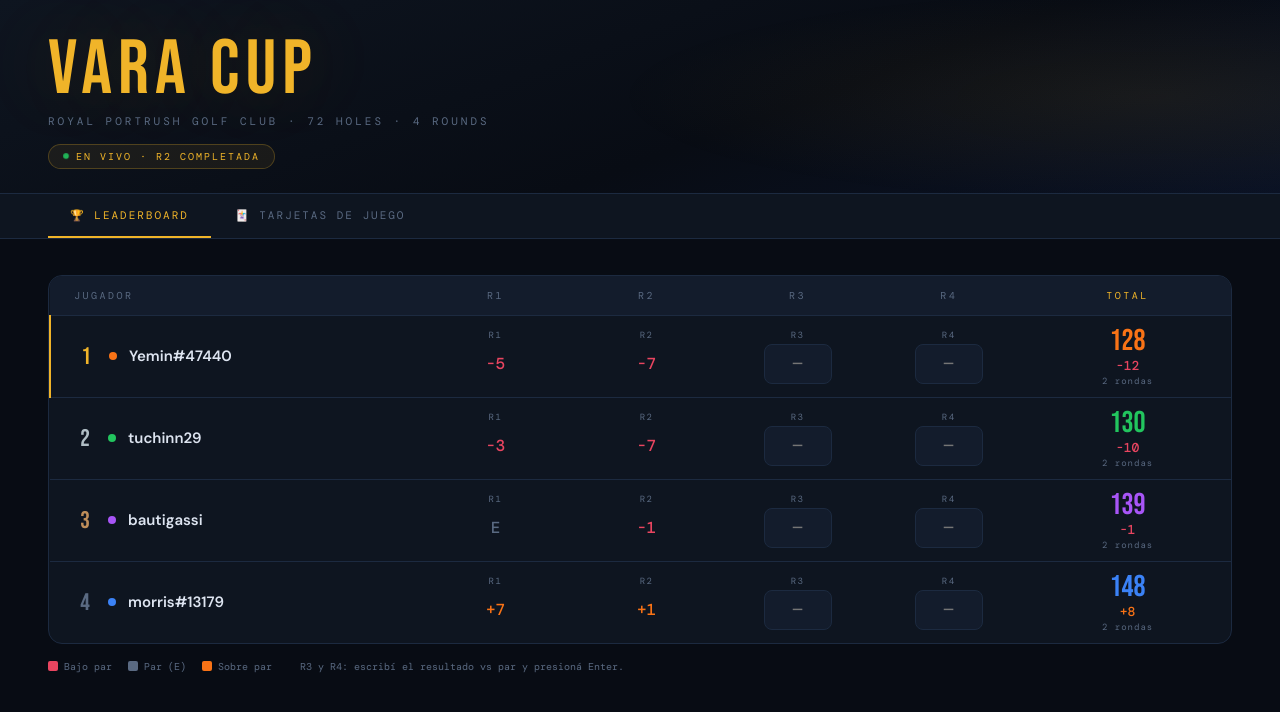
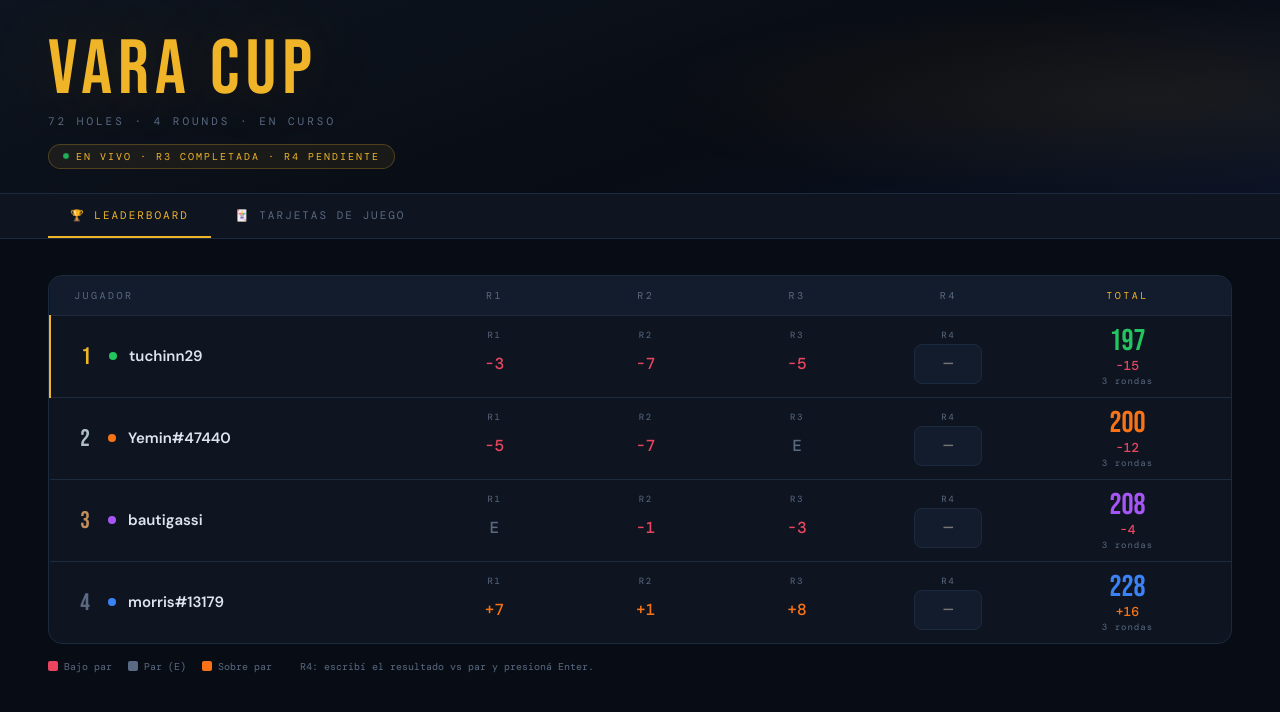
Before and after one commit to tuchinn1/varacupp, a plain HTML site: page index.html in a window 1280 px wide. Drawn offline with nearby package versions, Linux system fonts and the light colour scheme.

Commit message:
Add files via upload

```diff
--- a/index.html
+++ b/index.html
@@ -20,7 +20,7 @@
 }
 body { background:var(--bg); color:var(--text); font-family:'DM Sans',sans-serif; min-height:100vh; }
 
-/* ── HEADER ── */
+/* HEADER */
 header {
   padding:32px 48px 24px; border-bottom:1px solid var(--border);
   background:linear-gradient(160deg,#0e1520 0%,#080c14 60%,#0a1225 100%);
@@ -41,7 +41,7 @@ header::after {
 .pulse { width:6px; height:6px; border-radius:50%; background:#22c55e; animation:pulse 1.8s infinite; }
 @keyframes pulse { 0%,100%{opacity:1;transform:scale(1)} 50%{opacity:.3;transform:scale(.7)} }
 
-/* ── TABS ── */
+/* TABS */
 .tabs-bar {
   display:flex; gap:2px; padding:0 48px;
   background:var(--s1); border-bottom:1px solid var(--border);
@@ -53,11 +53,10 @@ header::after {
 }
 .tab:hover { color:var(--text); }
 .tab.active { color:var(--gold); border-bottom-color:var(--gold); }
-
 .tab-panel { display:none; }
 .tab-panel.active { display:block; }
 
-/* ── LEADERBOARD ── */
+/* LEADERBOARD */
 #panel-lb { padding:36px 48px; }
 .table-wrap { background:var(--s1); border:1px solid var(--border); border-radius:14px; overflow:hidden; }
 table.lb { width:100%; border-collapse:collapse; }
@@ -102,7 +101,7 @@ table.lb td:first-child { text-align:left; }
 .tvspar.under{color:var(--under)} .tvspar.over{color:var(--over)} .tvspar.even{color:var(--muted)}
 .tthru { font-family:'DM Mono',monospace; font-size:9px; color:var(--muted); letter-spacing:1px; }
 
-/* ── SCORECARDS PANEL ── */
+/* SCORECARDS */
 #panel-sc { padding:36px 48px; }
 .round-selector { display:flex; gap:8px; margin-bottom:28px; flex-wrap:wrap; }
 .rsel-btn {
@@ -113,14 +112,8 @@ table.lb td:first-child { text-align:left; }
 .rsel-btn:hover { border-color:var(--muted); color:var(--text); }
 .rsel-btn.active { background:var(--gold); color:#000; border-color:var(--gold); font-weight:600; }
 
-.sc-player-card {
-  background:var(--s1); border:1px solid var(--border); border-radius:12px;
-  margin-bottom:16px; overflow:hidden;
-}
-.sc-player-header {
-  display:flex; align-items:center; justify-content:space-between;
-  padding:13px 20px; border-bottom:1px solid var(--border);
-}
+.sc-player-card { background:var(--s1); border:1px solid var(--border); border-radius:12px; margin-bottom:16px; overflow:hidden; }
+.sc-player-header { display:flex; align-items:center; justify-content:space-between; padding:13px 20px; border-bottom:1px solid var(--border); }
 .sc-player-name { display:flex; align-items:center; gap:10px; }
 .sc-pdot { width:9px; height:9px; border-radius:50%; }
 .sc-pname { font-size:14px; font-weight:600; }
@@ -148,12 +141,10 @@ table.sc th:last-child, table.sc td:last-child { border-right:none; }
 .sc-par-s  { background:var(--par-bg);    color:var(--par-fg); }
 .sc-bogey  { background:var(--bogey-bg);  color:var(--bogey-fg); }
 .sc-double { background:var(--double-bg); color:var(--double-fg); }
-.sc-empty  { background:transparent; color:var(--muted); }
 
 .sc-sub { font-family:'DM Mono',monospace; font-size:11px; color:var(--text); padding:5px 8px; background:rgba(240,180,41,.05); border-left:1px solid rgba(240,180,41,.2); height:34px; vertical-align:middle; }
 .sc-sub small { display:block; font-size:9px; color:var(--muted); line-height:1; margin-top:1px; }
 
-/* legend */
 .legend { display:flex; gap:16px; align-items:center; flex-wrap:wrap; margin-top:20px; }
 .li { display:flex; align-items:center; gap:6px; font-family:'DM Mono',monospace; font-size:10px; color:var(--muted); }
 .ld { width:10px; height:10px; border-radius:2px; }
@@ -162,6 +153,7 @@ table.sc th:last-child, table.sc td:last-child { border-right:none; }
 @media(max-width:700px){
   header,.tabs-bar,#panel-lb,#panel-sc{padding-left:20px;padding-right:20px;}
   .rinput{width:58px;font-size:14px;}
+  .sc-totals{gap:8px;}
 }
 </style>
 </head>
@@ -169,8 +161,8 @@ table.sc th:last-child, table.sc td:last-child { border-right:none; }
 
 <header>
   <div class="title">VARA CUP</div>
-  <div class="subtitle">Royal Portrush Golf Club · 72 Holes · 4 Rounds</div>
-  <div class="live-pill"><span class="pulse"></span>En Vivo · R2 Completada</div>
+  <div class="subtitle">72 Holes · 4 Rounds · En curso</div>
+  <div class="live-pill"><span class="pulse"></span>En Vivo · R3 Completada · R4 Pendiente</div>
 </header>
 
 <div class="tabs-bar">
@@ -178,7 +170,6 @@ table.sc th:last-child, table.sc td:last-child { border-right:none; }
   <button class="tab" onclick="switchTab('sc')">🃏 Tarjetas de Juego</button>
 </div>
 
-<!-- LEADERBOARD TAB -->
 <div class="tab-panel active" id="panel-lb">
   <div class="table-wrap">
     <table class="lb">
@@ -196,11 +187,10 @@ table.sc th:last-child, table.sc td:last-child { border-right:none; }
     <div class="li"><div class="ld" style="background:var(--under)"></div>Bajo par</div>
     <div class="li"><div class="ld" style="background:var(--muted)"></div>Par (E)</div>
     <div class="li"><div class="ld" style="background:var(--over)"></div>Sobre par</div>
-    <div class="hint" style="margin-top:0;margin-left:12px;">R3 y R4: escribí el resultado vs par y presioná Enter.</div>
+    <div class="hint" style="margin-top:0;margin-left:12px;">R4: escribí el resultado vs par y presioná Enter.</div>
   </div>
 </div>
 
-<!-- SCORECARDS TAB -->
 <div class="tab-panel" id="panel-sc">
   <div class="round-selector" id="round-selector"></div>
   <div id="sc-cards"></div>
@@ -225,14 +215,13 @@ const PLAYERS = [
   { id:'yemin',      name:'Yemin#47440' },
 ].map((p,i) => ({ ...p, color:COLORS[i] }));
 
-// Par per round
 const PARS = {
   R1: [4,5,3,4,4,3,5,4,4,  4,4,5,3,4,4,3,4,4],
   R2: [4,3,5,3,5,4,3,4,4,  4,3,5,3,4,3,4,4,4],
+  R3: [4,5,4,4,3,5,3,4,4,  4,4,3,4,5,4,4,3,5],
 };
-const PAR_TOTAL = { R1:71, R2:69 };
+const PAR_TOTAL = { R1:71, R2:69, R3:72 };
 
-// Scores hoyo x hoyo
 const SCORES = {
   R1: {
     tuchinn:    [5,4,3,5,3,3,4,4,3,  3,4,5,3,6,4,2,3,4],
@@ -246,25 +235,28 @@ const SCORES = {
     bautigassi: [4,2,5,5,5,3,4,4,4,  4,4,4,3,4,4,3,3,3],
     yemin:      [3,3,4,3,4,4,2,4,4,  4,3,5,3,4,3,3,2,4],
   },
+  R3: {
+    tuchinn:    [5,3,4,7,3,4,3,3,3,  3,4,2,4,4,4,5,2,4],
+    morris:     [4,5,7,4,2,4,4,5,6,  4,6,3,4,6,4,6,3,3],
+    bautigassi: [3,4,6,4,4,4,3,4,4,  3,4,3,3,4,4,4,4,4],
+    yemin:      [3,5,4,3,2,3,4,3,4,  6,4,3,5,6,5,4,3,5],
+  },
 };
 
-// R1 & R2 vs par (locked), R3/R4 editable
+// R1/R2/R3 locked, R4 editable
 const ROUND_VS = {
-  tuchinn:    [-3, -7, null, null],
-  morris:     [+7, +1, null, null],
-  bautigassi: [ 0, -1, null, null],
-  yemin:      [-5, -7, null, null],
+  tuchinn:    [-3, -7, -5, null],
+  morris:     [+7, +1, +8, null],
+  bautigassi: [ 0, -1, -3, null],
+  yemin:      [-5, -7,  0, null],
 };
 
 // ═══════════════════════════════════════════════════════════
 // HELPERS
 // ═══════════════════════════════════════════════════════════
-function totalVs(pid) {
-  return ROUND_VS[pid].reduce((s,v) => s + (v ?? 0), 0);
-}
-function roundsPlayed(pid) {
-  return ROUND_VS[pid].filter(v => v !== null).length;
-}
+function totalVs(pid) { return ROUND_VS[pid].reduce((s,v) => s + (v ?? 0), 0); }
+function roundsPlayed(pid) { return ROUND_VS[pid].filter(v => v !== null).length; }
+
 function fmt(v) {
   if (v === null) return '';
   if (v === 0) return 'E';
@@ -315,7 +307,7 @@ function renderLB() {
     const tr = document.createElement('tr');
     if (rank === 0) tr.classList.add('leader-row');
 
-    // Player
+    // Player cell
     const ptd = document.createElement('td');
     ptd.innerHTML = `<div class="pcell">
       <span class="prank ${rankCls[rank]}">${rank+1}</span>
@@ -324,11 +316,10 @@ function renderLB() {
     </div>`;
     tr.appendChild(ptd);
 
-    // R1 & R2 locked
-    [0,1].forEach(ri => {
+    // R1 R2 R3 locked
+    [0,1,2].forEach(ri => {
       const v = ROUND_VS[pid][ri];
-      const td = document.createElement('td');
-      td.className = 'rcell';
+      const td = document.createElement('td'); td.className='rcell';
       td.innerHTML = `<div class="rwrap">
         <span class="rlabel">R${ri+1}</span>
         <input class="rinput locked ${cls(v)}" value="${fmt(v)}" readonly tabindex="-1">
@@ -336,8 +327,8 @@ function renderLB() {
       tr.appendChild(td);
     });
 
-    // R3 R4 editable
-    [2,3].forEach(ri => {
+    // R4 editable
+    const ri = 3;
     const v = ROUND_VS[pid][ri];
     const td = document.createElement('td'); td.className='rcell';
     const inp = document.createElement('input');
@@ -362,18 +353,17 @@ function renderLB() {
       }
     });
     const wrap = document.createElement('div'); wrap.className='rwrap';
-      const lbl = document.createElement('span'); lbl.className='rlabel'; lbl.textContent=`R${ri+1}`;
+    const lbl = document.createElement('span'); lbl.className='rlabel'; lbl.textContent='R4';
     wrap.appendChild(lbl); wrap.appendChild(inp);
     td.appendChild(wrap); tr.appendChild(td);
-    });
 
     // Total
     const vs = totalVs(pid);
     const rp = roundsPlayed(pid);
+    const parTotals = [71, 69, 72, 71];
     const strokes = ROUND_VS[pid].reduce((s,v,i) => {
       if (v === null) return s;
-      const par = i < 2 ? PAR_TOTAL[`R${i+1}`] : 71;
-      return s + par + v;
+      return s + parTotals[i] + v;
     }, 0);
 
     const totd = document.createElement('td'); totd.className='tcell';
@@ -396,7 +386,7 @@ function renderLB() {
 // SCORECARDS
 // ═══════════════════════════════════════════════════════════
 let activeRound = 'R1';
-const AVAILABLE_ROUNDS = ['R1','R2'];
+const AVAILABLE_ROUNDS = ['R1','R2','R3'];
 
 function renderRoundSelector() {
   const sel = document.getElementById('round-selector');
@@ -404,7 +394,7 @@ function renderRoundSelector() {
   AVAILABLE_ROUNDS.forEach(r => {
     const btn = document.createElement('button');
     btn.className = 'rsel-btn' + (r===activeRound?' active':'');
-    btn.textContent = r === 'R1' ? 'Ronda 1' : 'Ronda 2';
+    btn.textContent = { R1:'Ronda 1 · Royal Portrush', R2:'Ronda 2 · Royal Portrush', R3:'Ronda 3 · Pebble Beach' }[r];
     btn.onclick = () => { activeRound=r; renderRoundSelector(); renderScorecards(); };
     sel.appendChild(btn);
   });
@@ -461,9 +451,6 @@ function renderScorecards() {
 }
 
 function buildScTable(sc, pars, par_front, par_back, par_total) {
-  const frontCols = Array.from({length:9},(_,i)=>i);
-  const backCols  = Array.from({length:9},(_,i)=>i+9);
-
   function holeHeaders() {
     let h = `<th class="sc-th-lbl">Hoyo</th>`;
     for(let i=0;i<9;i++) h += `<th class="sc-th-hole">${i+1}</th>`;
@@ -472,7 +459,6 @@ function buildScTable(sc, pars, par_front, par_back, par_total) {
     h += `<th class="sc-th-sub">IN</th><th class="sc-th-sub">TOT</th>`;
     return `<tr>${h}</tr>`;
   }
-
   function parRow() {
     let r = `<td class="sc-par" style="text-align:left;padding-left:10px;font-size:10px;letter-spacing:1px">PAR</td>`;
     for(let i=0;i<9;i++) r += `<td class="sc-par">${pars[i]}</td>`;
@@ -481,7 +467,6 @@ function buildScTable(sc, pars, par_front, par_back, par_total) {
     r += `<td class="sc-par-sub">${par_back}</td><td class="sc-par-sub">${par_total}</td>`;
     return `<tr>${r}</tr>`;
   }
-
   function scoreRow() {
     let r = `<td class="sc-th-lbl" style="text-align:left;padding-left:10px"></td>`;
     let fs = 0;
@@ -491,19 +476,16 @@ function buildScTable(sc, pars, par_front, par_back, par_total) {
         r += `<td class="sc-sub">${fs}<small>${vsStr(vs)}</small></td>`;
       }
       const s=sc[i], par=pars[i], st=scoreType(s,par);
-      const cls2 = st==='par'?'sc-par-s':`sc-${st}`;
-      r += `<td class="sc-score ${cls2}">${s}</td>`;
+      const c = st==='par'?'sc-par-s':`sc-${st}`;
+      r += `<td class="sc-score ${c}">${s}</td>`;
       if(i<9) fs+=s;
     }
     const bs = sc.slice(9).reduce((a,b)=>a+b,0);
     const tot = sc.reduce((a,b)=>a+b,0);
-    const bvs = bs - par_back;
-    const tvs = tot - par_total;
-    r += `<td class="sc-sub">${bs}<small>${vsStr(bvs)}</small></td>`;
-    r += `<td class="sc-sub" style="background:rgba(240,180,41,.1)">${tot}<small>${vsStr(tvs)}</small></td>`;
+    r += `<td class="sc-sub">${bs}<small>${vsStr(bs-par_back)}</small></td>`;
+    r += `<td class="sc-sub" style="background:rgba(240,180,41,.1)">${tot}<small>${vsStr(tot-par_total)}</small></td>`;
     return `<tr>${r}</tr>`;
   }
-
   return `<table class="sc"><thead>${holeHeaders()}</thead><tbody>${parRow()}${scoreRow()}</tbody></table>`;
 }
 
@@ -517,9 +499,7 @@ function switchTab(id) {
   document.getElementById(`panel-${id}`).classList.add('active');
 }
 
-// ═══════════════════════════════════════════════════════════
 // INIT
-// ═══════════════════════════════════════════════════════════
 renderLB();
 renderRoundSelector();
 renderScorecards();
```
Lines whose indentation alone changed are shown as unchanged.
